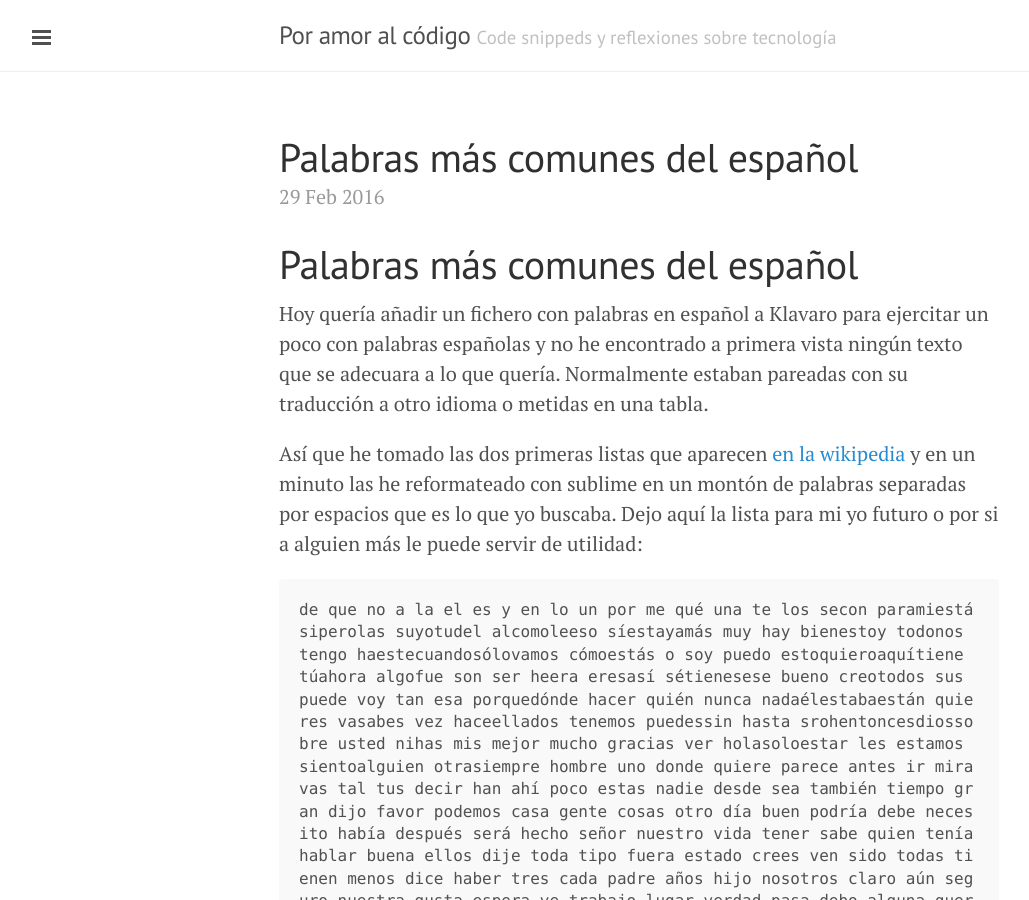
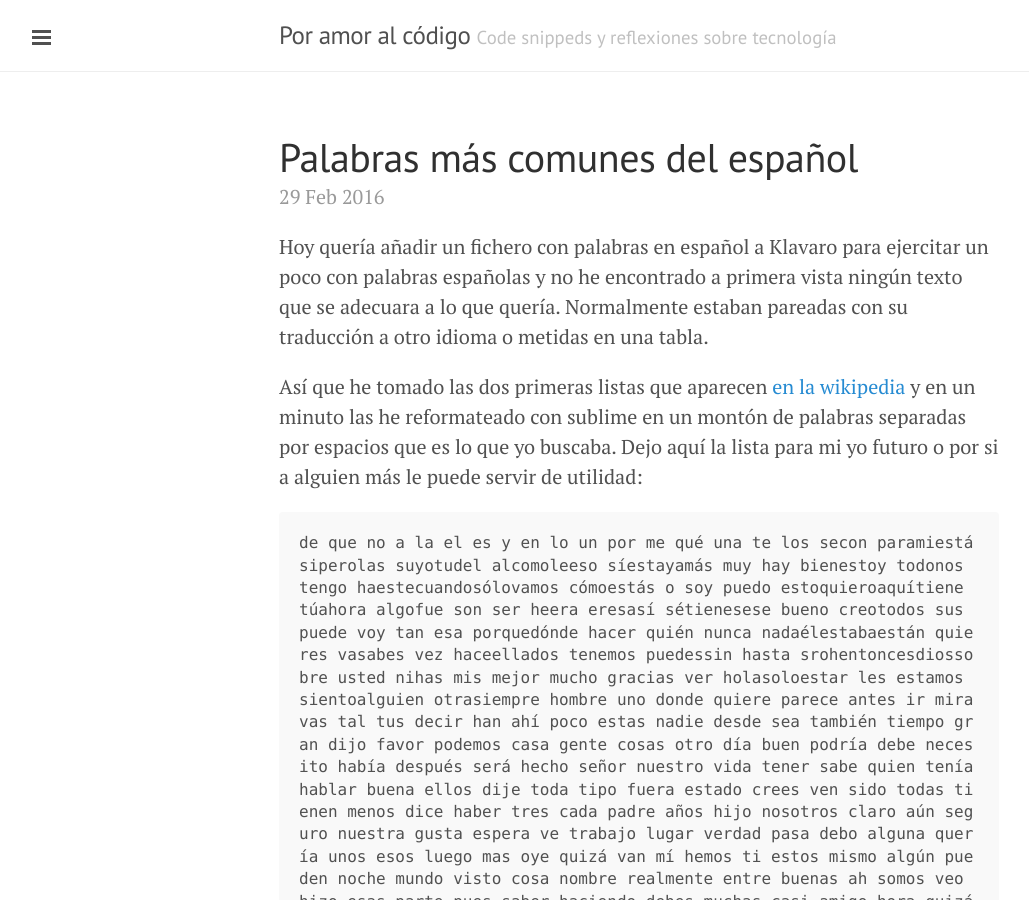
Before and after one commit to juanmirod/juanmirod.github.io, a Jekyll site: the page built from _posts/2016-02-29-palabras-mas-comunes-del-espanol.markdown, in a window 1280 px wide and 900 px high. Shown: the whole window, without its empty margins (1-1030 px from the left). Built offline with Jekyll 4.4.1, drawn with Linux system fonts in a browser that asks for light colours.

Commit message:
Removed titles

```diff
--- a/_posts/2016-02-19-ambito-en-javascript.markdown
+++ b/_posts/2016-02-19-ambito-en-javascript.markdown
@@ -3,7 +3,6 @@ published: true
 title: Ámbito en JavaScript
 layout: post
 ---
-# Ámbito en JavaScript
 
 El ámbito de las variables en JavaScript puede ser un poco confuso a veces, pero en realidad sólo hay que seguir un par de reglas para saber a qué ámbito pertenece una variable.
 
--- a/_posts/2016-02-29-palabras-mas-comunes-del-espanol.markdown
+++ b/_posts/2016-02-29-palabras-mas-comunes-del-espanol.markdown
@@ -3,8 +3,6 @@ published: true
 title: Palabras más comunes del español
 layout: post
 ---
-
-# Palabras más comunes del español
 
 Hoy quería añadir un fichero con palabras en español a Klavaro para ejercitar un poco con palabras españolas y no he encontrado a primera vista ningún texto que se adecuara a lo que quería. Normalmente estaban pareadas con su traducción a otro idioma o metidas en una tabla.
 
```
